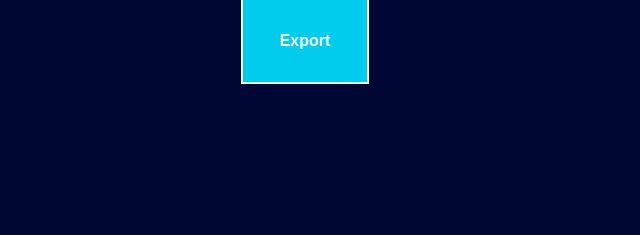
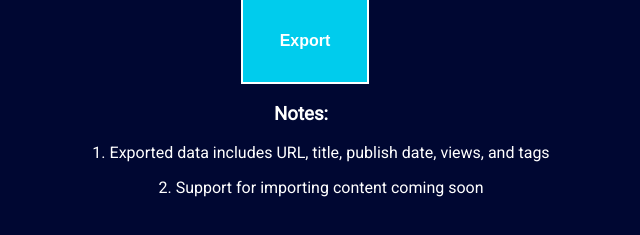
Before and after one commit to stevedoesitall/st_content_tool, a website with bundled scripts: page index.html in a window 1280 px wide. Shown: the part 131-366 px from the top of the page, without its empty margins (339-979 px from the left). Built offline with nearby package versions, Linux system fonts and the light colour scheme.

Commit message:
Added some notes and commented out import code

```diff
--- a/index.html
+++ b/index.html
@@ -15,6 +15,13 @@
         <h2>Import and Export Your Content!</h2>
         <button id="export">Export</button>
     </div>
+    <div id="notes">
+        <h3>Notes:</h3>
+            <ol>
+                <li>Exported data includes URL, title, publish date, views, and tags</li>
+                <li>Support for importing content coming soon</li>
+            </ol>
+    </div>
     <div id="hidden">
         <a id="export_url"></a>
     </div>
--- a/style.css
+++ b/style.css
@@ -27,6 +27,11 @@ div {
     text-align: center;
 }
 
+li {
+    list-style-position: inside;
+    padding-bottom: 1em;
+}
+
 #export_url {
     visibility: none;
 }
```
Also changed, not shown: scripts/main.js (+59 -0 lines).
